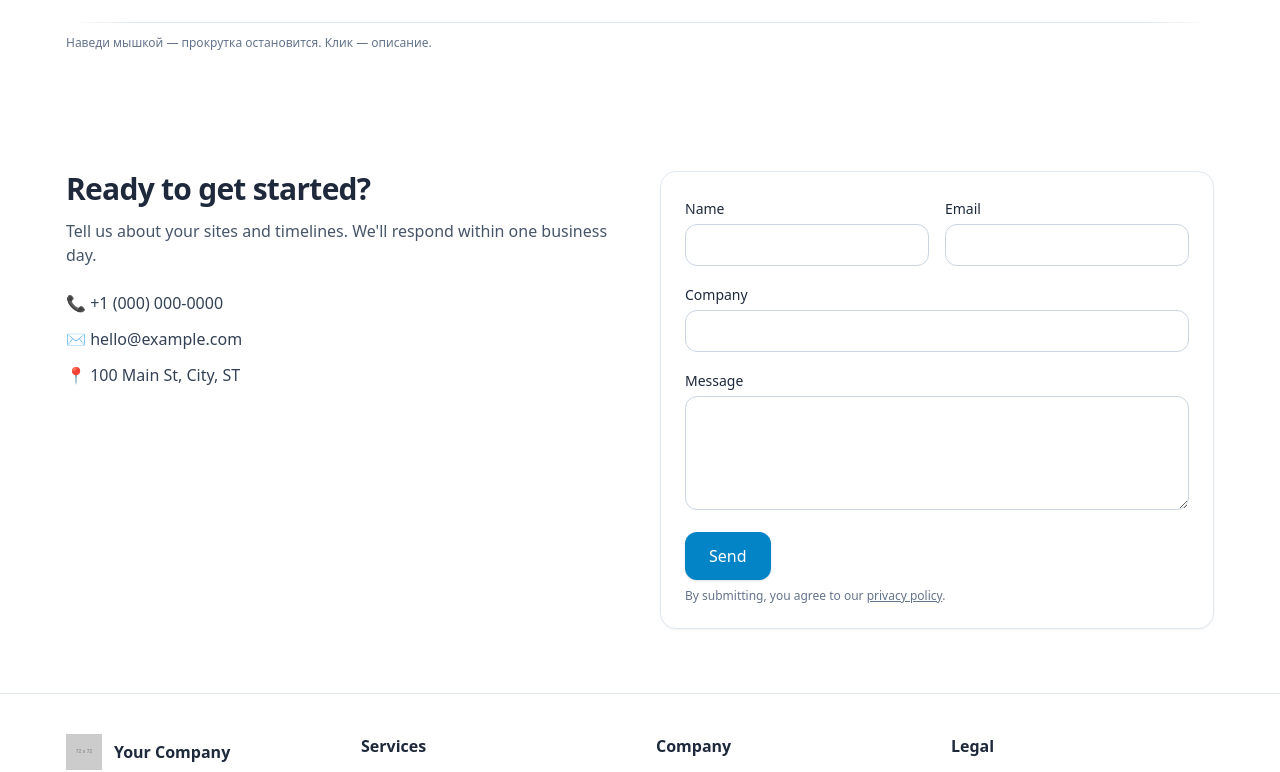
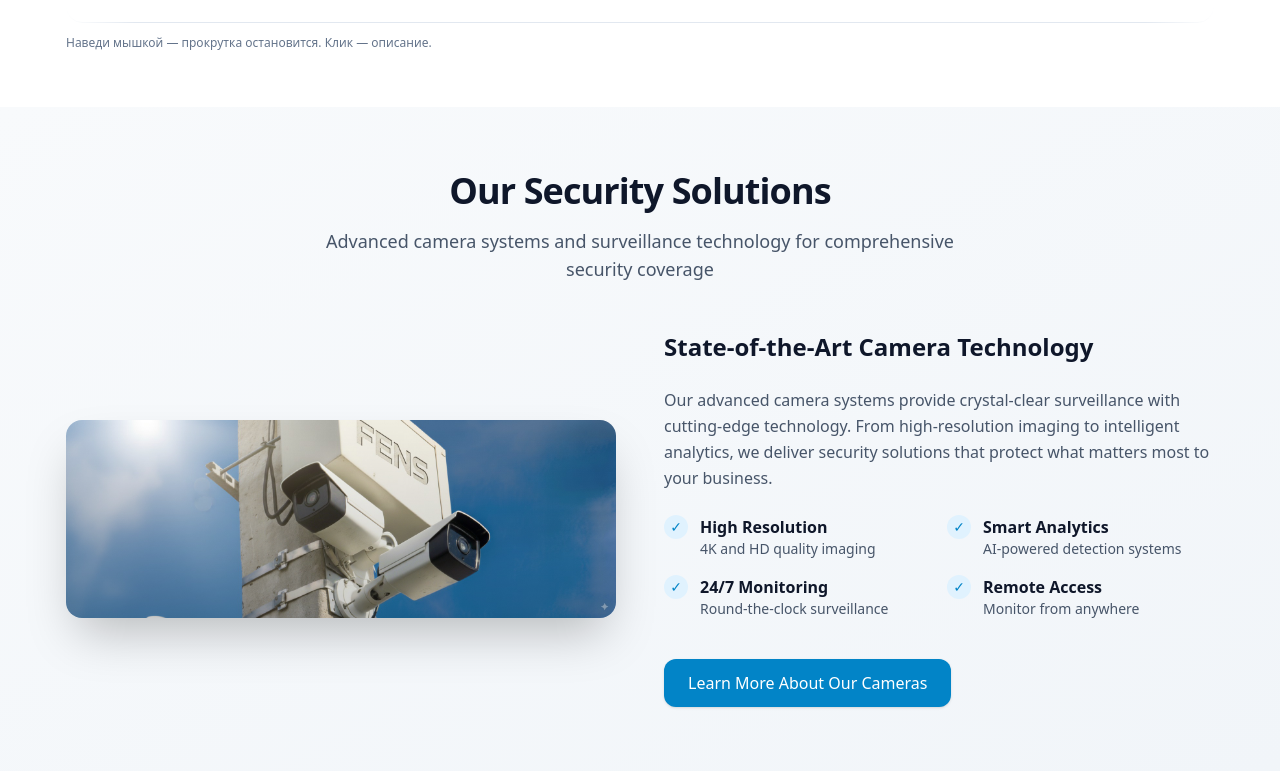
Before and after one commit to NikitaProgrammer228/ProjMat2, a Next.js app: page / in a window 1280 px wide. Shown: the part 764-1536 px from the top of the page. Built offline with nearby package versions, Linux system fonts and the light colour scheme.

Commit message:
Add camera section to HomePage with features and image integration

```diff
--- a/app/page.jsx
+++ b/app/page.jsx
@@ -19,6 +19,95 @@ export default function HomePage() {
       </section>
 
       <LogoCarousel />
+
+      {/* Camers Section */}
+      <section className="py-16 bg-gradient-to-br from-slate-50 to-slate-100">
+        <div className="container mx-auto px-4">
+          <div className="text-center mb-12">
+            <h2 className="text-3xl md:text-4xl font-bold tracking-tight text-slate-900 mb-4">
+              Our Security Solutions
+            </h2>
+            <p className="text-lg text-slate-600 max-w-2xl mx-auto">
+              Advanced camera systems and surveillance technology for comprehensive security coverage
+            </p>
+          </div>
+
+          <div className="grid lg:grid-cols-2 gap-12 items-center">
+            <div className="order-2 lg:order-1">
+              <div className="relative rounded-2xl overflow-hidden shadow-2xl">
+                <Image
+                  src="/images/Camers.jpeg"
+                  alt="Advanced security camera systems"
+                  width={600}
+                  height={400}
+                  className="w-full h-auto object-cover"
+                  priority
+                />
+                <div className="absolute inset-0 bg-gradient-to-t from-black/20 to-transparent"></div>
+              </div>
+            </div>
+
+            <div className="order-1 lg:order-2 space-y-6">
+              <h3 className="text-2xl font-bold text-slate-900">
+                State-of-the-Art Camera Technology
+              </h3>
+              <p className="text-slate-600 leading-relaxed">
+                Our advanced camera systems provide crystal-clear surveillance with cutting-edge technology.
+                From high-resolution imaging to intelligent analytics, we deliver security solutions that
+                protect what matters most to your business.
+              </p>
+
+              <div className="grid sm:grid-cols-2 gap-4">
+                <div className="flex items-start space-x-3">
+                  <div className="flex-shrink-0 w-6 h-6 bg-sky-100 rounded-full flex items-center justify-center">
+                    <span className="text-sky-600 text-sm">✓</span>
+                  </div>
+                  <div>
+                    <h4 className="font-semibold text-slate-900">High Resolution</h4>
+                    <p className="text-sm text-slate-600">4K and HD quality imaging</p>
+                  </div>
+                </div>
+
+                <div className="flex items-start space-x-3">
+                  <div className="flex-shrink-0 w-6 h-6 bg-sky-100 rounded-full flex items-center justify-center">
+                    <span className="text-sky-600 text-sm">✓</span>
+                  </div>
+                  <div>
+                    <h4 className="font-semibold text-slate-900">Smart Analytics</h4>
+                    <p className="text-sm text-slate-600">AI-powered detection systems</p>
+                  </div>
+                </div>
+
+                <div className="flex items-start space-x-3">
+                  <div className="flex-shrink-0 w-6 h-6 bg-sky-100 rounded-full flex items-center justify-center">
+                    <span className="text-sky-600 text-sm">✓</span>
+                  </div>
+                  <div>
+                    <h4 className="font-semibold text-slate-900">24/7 Monitoring</h4>
+                    <p className="text-sm text-slate-600">Round-the-clock surveillance</p>
+                  </div>
+                </div>
+
+                <div className="flex items-start space-x-3">
+                  <div className="flex-shrink-0 w-6 h-6 bg-sky-100 rounded-full flex items-center justify-center">
+                    <span className="text-sky-600 text-sm">✓</span>
+                  </div>
+                  <div>
+                    <h4 className="font-semibold text-slate-900">Remote Access</h4>
+                    <p className="text-sm text-slate-600">Monitor from anywhere</p>
+                  </div>
+                </div>
+              </div>
+
+              <div className="pt-4">
+                <a href="#contact" className="inline-flex items-center rounded-xl bg-sky-600 text-white px-6 py-3 font-medium shadow hover:bg-sky-700 transition-colors">
+                  Learn More About Our Cameras
+                </a>
+              </div>
+            </div>
+          </div>
+        </div>
+      </section>
 
       <section id="contact" className="py-16">
         <div className="container mx-auto px-4 grid lg:grid-cols-2 gap-10 items-start">
```
